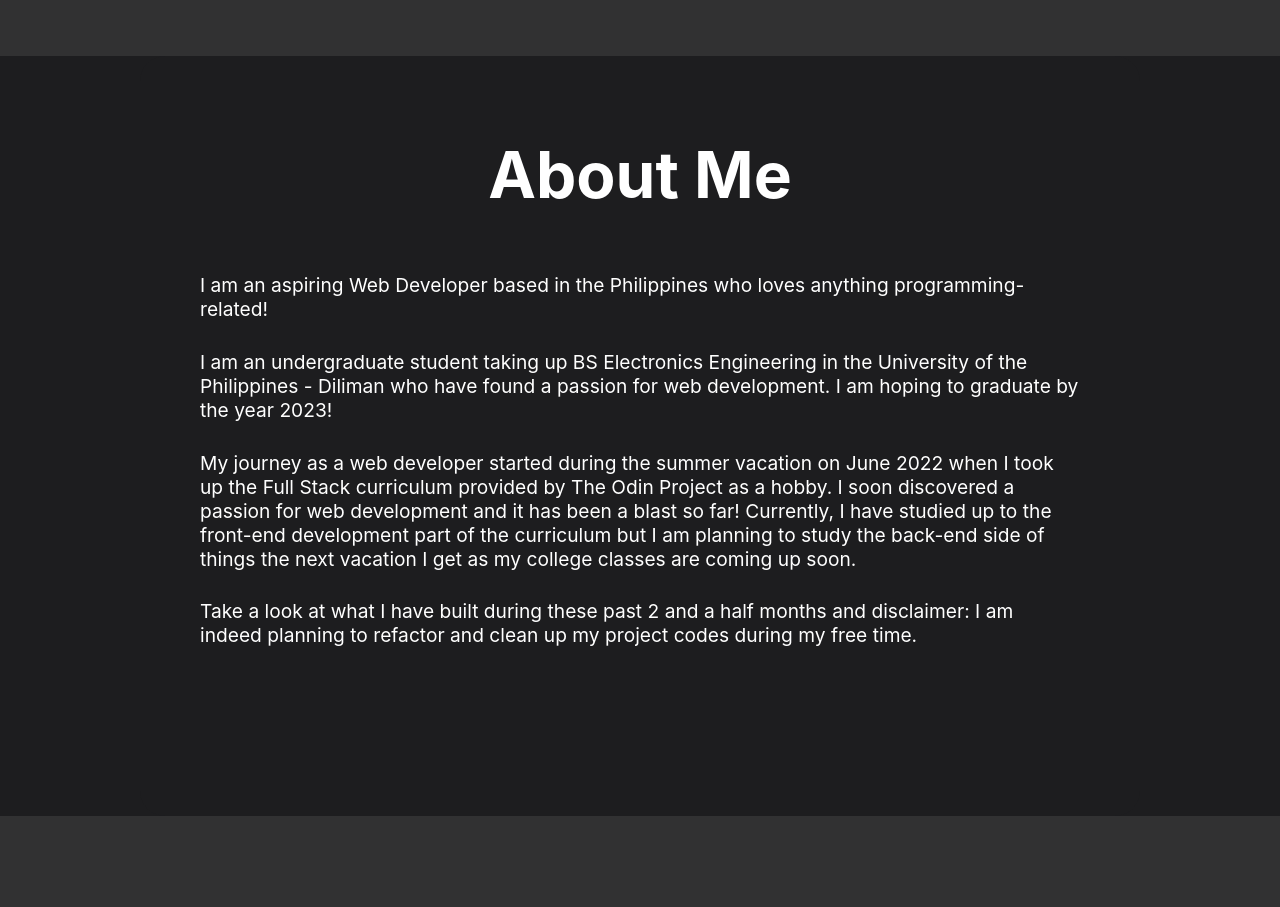
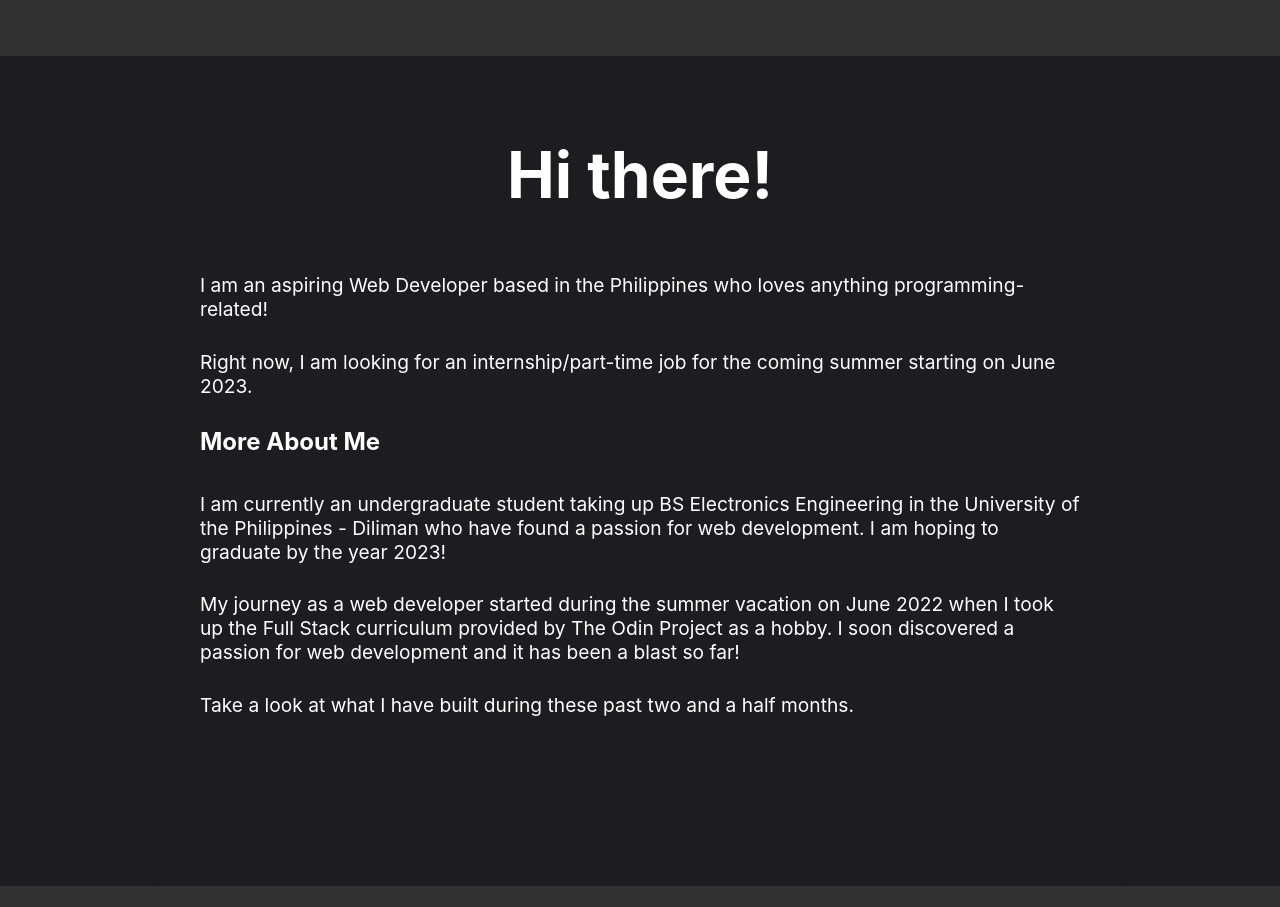
Before and after one commit to Muneyy/Portfolio, a React (Create React App) app in the folder portfolio-react/: page / in a window 1280 px wide. Shown: the part 940-1847 px from the top of the page. Built offline with nearby package versions, Linux system fonts and the light colour scheme.

Commit message:
Fix linkedin link and text changes

```diff
--- a/portfolio-react/src/Components/About.tsx
+++ b/portfolio-react/src/Components/About.tsx
@@ -42,6 +42,11 @@ const ContentText = styled.p`
     margin-bottom: 1.5em;
 `
 
+const ContentHeader = styled.h2`
+    font-size: 1.5em;
+    margin-bottom: 1.5em;
+`
+
 const projectVariants: Variants = {
     offscreen: {
         opacity:0,
@@ -59,14 +64,22 @@ const projectVariants: Variants = {
 const About = () => {
     return (
             <Container id='about'>
-                <Header>About Me</Header>
+                <Header>Hi there!</Header>
                 <Content>
                     <ContentText>
                         I am an aspiring Web Developer based in the Philippines who loves anything
                         programming-related!
                     </ContentText>
                     <ContentText>
-                        I am an undergraduate student taking up BS Electronics Engineering in
+                        Right now, I am looking for an internship/part-time job for the coming summer
+                        starting on June 2023.
+                    </ContentText>
+                    <ContentHeader>
+                        More About Me
+                    </ContentHeader>
+
+                    <ContentText>
+                        I am currently an undergraduate student taking up BS Electronics Engineering in
                         the University of the Philippines - Diliman who have found a passion for web development.
                         I am hoping to graduate by the year 2023!
                     </ContentText>
@@ -74,14 +87,9 @@ const About = () => {
                         My journey as a web developer started during the summer vacation on June 2022
                         when I took up the Full Stack curriculum provided by The Odin Project as a hobby.
                         I soon discovered a passion for web development and it has been a blast so far!
-                        Currently, I have studied up to the front-end development part of the curriculum
-                        but I am planning to study the back-end side of things the next vacation I get as
-                        my college classes are coming up soon.
                     </ContentText>
                     <ContentText>
-                        Take a look at what I have built during these past 2 and a half months
-                        and disclaimer: I am indeed planning to refactor and clean up my project
-                        codes during my free time.
+                        Take a look at what I have built during these past two and a half months.
                     </ContentText>
 
                 </Content>
--- a/portfolio-react/src/Components/Contact.tsx
+++ b/portfolio-react/src/Components/Contact.tsx
@@ -66,7 +66,7 @@ const Contact = () => {
                     <a href="https://github.com/Muneyy" target="_blank">
                         <SiGithub />
                     </a>
-                    <a href="https://github.com/Muneyy" target="_blank">
+                    <a href="https://linkedin.com/in/kcarl-ivan-martinez-74625524a" target="_blank">
                         <SiLinkedin />
                     </a>
                 </IconContext.Provider>
```
